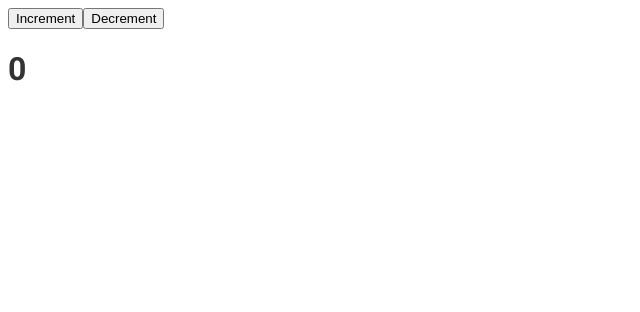
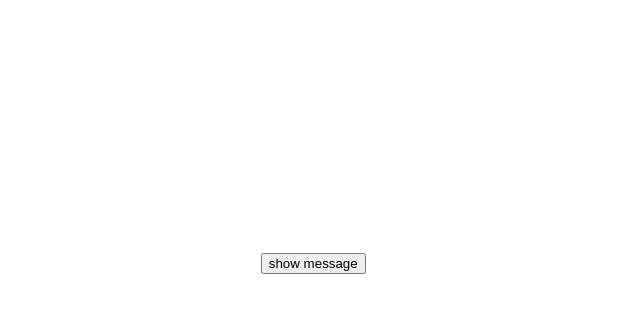
Before and after one commit to Arghun-dev/Advanced-React-Patterns, a React (Vite) app in the folder advanced-react/: page / in a window 1280 px wide. Shown: the top 312 px of the page, without its empty margins (0-640 px from the left). Built offline with nearby package versions, Linux system fonts and the light colour scheme.

Commit message:
feat: react portal

```diff
--- a/advanced-react/index.html
+++ b/advanced-react/index.html
@@ -7,7 +7,9 @@
     <title>Advanced React Patterns</title>
   </head>
   <body>
+    <div id="alert-root"></div>
     <div id="root"></div>
+
     <script type="module" src="/src/main.tsx"></script>
   </body>
 </html>
--- a/advanced-react/src/App.tsx
+++ b/advanced-react/src/App.tsx
@@ -27,6 +27,7 @@ import { RecursiveComponent } from "./components/RecursiveComponent";
 import { RedButton, SmallRedButton } from "./components/Composition";
 import Card from "./components/CompoundComponents";
 import ParentComponent from "./components/ObserverPattern";
+import { ReactPortal } from "./components/ReactPortal";
 
 // const Left = ({ title }: { title: string }) => (
 //   <h2 style={{ backgroundColor: "coral" }}>{title}</h2>
@@ -226,7 +227,12 @@ function App() {
     // We have used Observer pattern which we have attached listeners to Buttons component buttons and when the buttons are clicked, the listeners are triggered and the Counter component is updated.
     // So, the Counter component is observing the Buttons component and when the buttons are clicked, the Counter component is updated.
     // So, we don't have to pass state to ParentComponent and then pass it to the children components. We can use Observer pattern to update the components when the state changes.
-    <ParentComponent />
+    // <ParentComponent />
+
+    /** -------------------- React Portal -------------------------- */
+    <div style={{ marginTop: "20%", marginLeft: "20%" }}>
+      <ReactPortal />
+    </div>
   );
 }
 
--- /dev/null
+++ b/advanced-react/src/components/ReactPortal.tsx
@@ -0,0 +1,36 @@
+import { useState } from "react";
+import { createPortal } from "react-dom";
+
+export const ReactPortal = () => {
+  const [open, setOpen] = useState(false);
+
+  return (
+    <div>
+      <button onClick={() => setOpen(true)}>show message</button>
+      <Alert open={open} onClose={() => setOpen(false)}>
+        <p>This is alert message</p>
+      </Alert>
+    </div>
+  );
+};
+
+const Alert = ({ children, open, onClose }) => {
+  if (!open) return null;
+
+  const alertRoot = document.querySelector("#alert-root");
+  if (!alertRoot) return null;
+
+  return createPortal(
+    <div
+      style={{
+        backgroundColor: "#ccc",
+        padding: "1rem",
+        borderRadius: "4px",
+      }}
+    >
+      <button onClick={onClose}>close</button>
+      {children}
+    </div>,
+    alertRoot
+  );
+};
```
